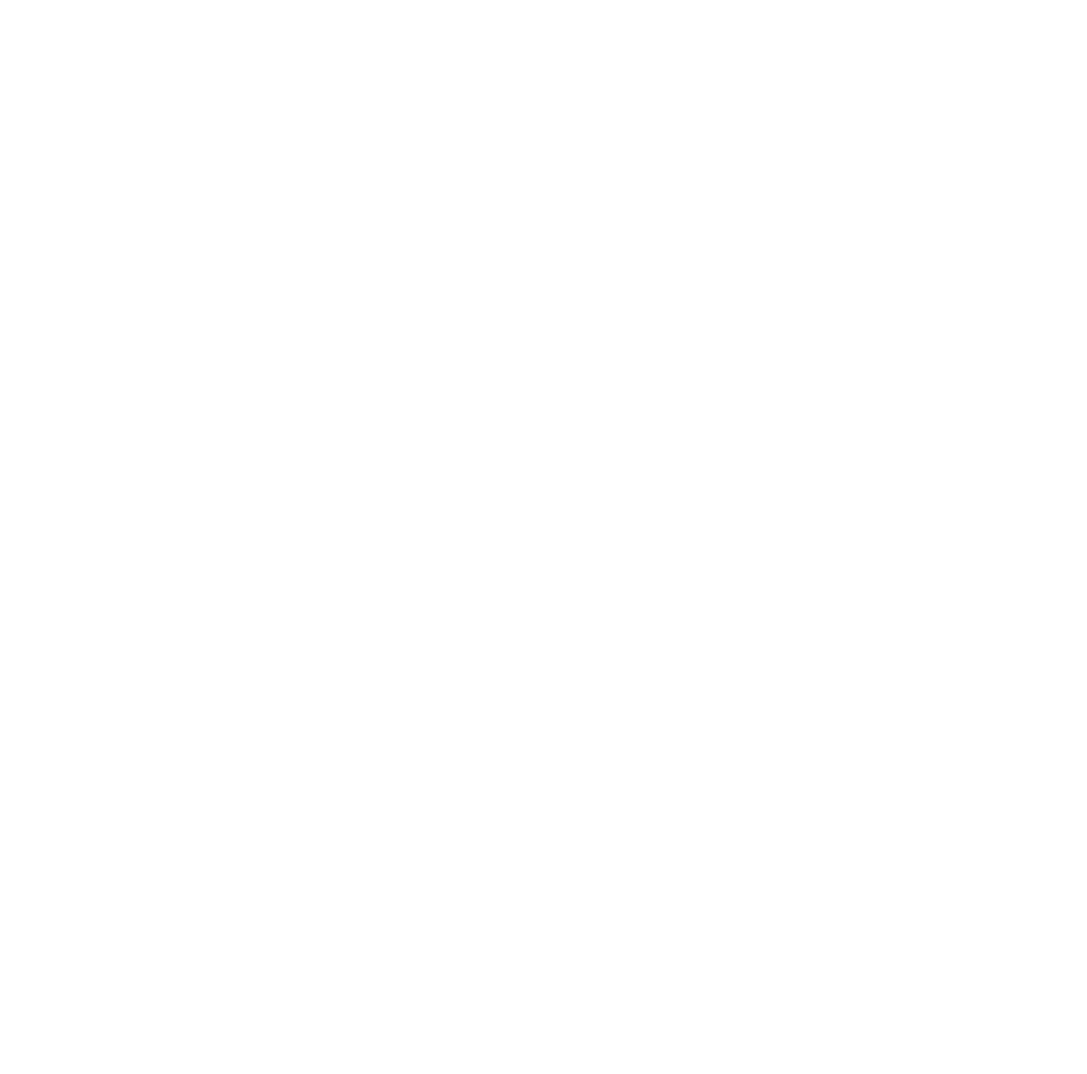
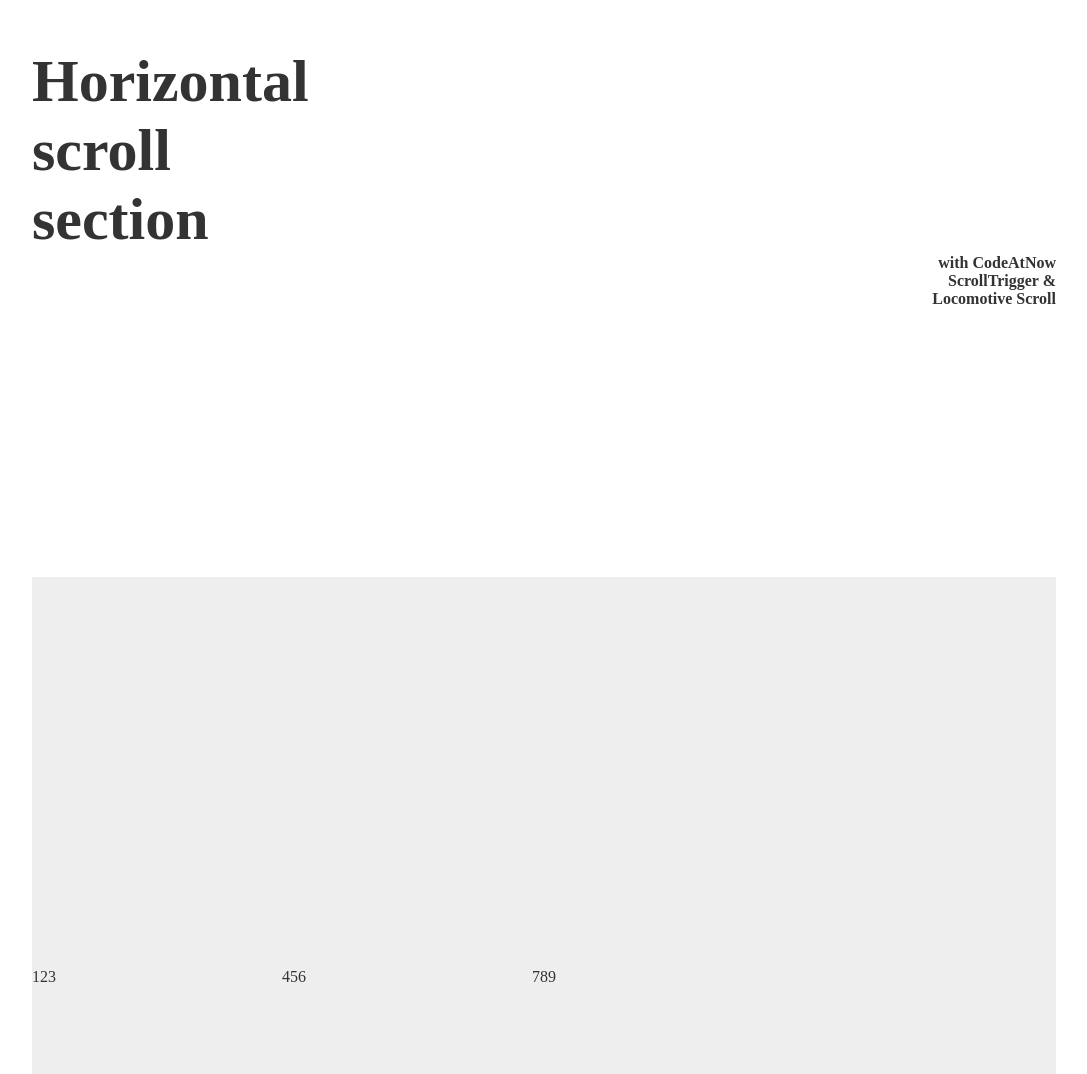
Before and after one commit to jgy4419/variable-site-clone-coding-ts, a React (Create React App) app: page /HorizontalScroll in a window 1280 px wide. Before the commit this address had no page. Shown: the part 223-1297 px from the top of the page, without its empty margins (96-1183 px from the left). Before the commit the page ends 800 px from the top, so only its background shows below. Built offline with nearby package versions, Linux system fonts and the light colour scheme.

Commit message:
2023-09-20 HorizontalScroll(ing) office

```diff
--- a/package.json
+++ b/package.json
@@ -13,6 +13,7 @@
     "@types/node": "^16.18.34",
     "@types/react": "^18.2.8",
     "@types/react-dom": "^18.2.4",
+    "locomotive-scroll": "^4.1.4",
     "npm": "^10.0.0",
     "react": "^18.2.0",
     "react-dom": "^18.2.0",
@@ -47,5 +48,8 @@
       "last 1 firefox version",
       "last 1 safari version"
     ]
+  },
+  "devDependencies": {
+    "@types/locomotive-scroll": "^4.1.1"
   }
 }
--- /dev/null
+++ b/src/components/SpecificPart/HorizontalScroll/HorizontalScroll.tsx
@@ -0,0 +1,56 @@
+import React, {useState, useEffect, useRef} from "react";
+import * as S from "./style/HorizontalScroll";
+import { useHorizontalScroll } from "./hook/useSideScroll";
+
+const HorizontalScroll = () => {
+    let scrollRef = useRef(null);
+    let scrollRefInner: any = useRef(null);
+    let test = ['123', '456', '789'];
+
+    useEffect(() => {
+        horizontalScrollEvent();
+    }, []);
+
+    function horizontalScrollEvent() {
+        let screenHeight = document.documentElement.scrollHeight;
+        document.addEventListener("scroll", () => {
+            let currentScrollValue = document.documentElement.scrollTop;
+            console.log(currentScrollValue);
+            let rightScroll = currentScrollValue / 5;
+            if(scrollRefInner.current !== null) {
+                scrollRefInner.current.style.transform = `translateX(-${rightScroll - 1000}px)`;
+
+            }
+        })
+    }
+    return (
+        <S.HorizontalScrollContainer>
+            <S.HorizontalScrollInner>
+                {/* 각 세션들 */}
+                <S.HorizontalScrollSection1>
+                    <S.HorizontalScrollSection1Title>
+                        Horizontal <br/> scroll <br/> section
+                    </S.HorizontalScrollSection1Title>
+                    <S.HorizontalScrollSection1Description>
+                        with CodeAtNow <br/> ScrollTrigger & <br/> Locomotive Scroll
+                    </S.HorizontalScrollSection1Description>
+                </S.HorizontalScrollSection1>
+                <S.HorizontalScrollSection2 ref={scrollRef}>
+                    <S.HorizontalScrollSection2Inner ref={scrollRefInner}>
+                        {
+                            test.map((item, index) => {
+                                return (
+                                    <S.HorizontalScrollItem key={index}>
+                                        {item}
+                                    </S.HorizontalScrollItem>
+                                )
+                            })
+                        }
+                    </S.HorizontalScrollSection2Inner>
+                </S.HorizontalScrollSection2>
+            </S.HorizontalScrollInner>
+        </S.HorizontalScrollContainer>
+    );
+};
+
+export default HorizontalScroll;
--- /dev/null
+++ b/src/components/SpecificPart/HorizontalScroll/hook/useSideScroll.ts
@@ -0,0 +1,21 @@
+import { useRef, useEffect } from "react";
+
+export function useHorizontalScroll() {
+  const elRef: any = useRef();
+  useEffect(() => {
+    const el: any = elRef.current;
+    if (el) {
+      const onWheel = (e: { deltaY: number; preventDefault: () => void; }) => {
+        if (e.deltaY == 0) return;
+        e.preventDefault();
+        el.scrollTo({
+          left: el.scrollLeft + e.deltaY,
+          behavior: "smooth"
+        });
+      };
+      el.addEventListener("wheel", onWheel);
+      return () => el.removeEventListener("wheel", onWheel);
+    }
+  }, []);
+  return elRef;
+}
--- /dev/null
+++ b/src/components/SpecificPart/HorizontalScroll/style/HorizontalScroll.ts
@@ -0,0 +1,62 @@
+import styled from 'styled-components';
+
+export const HorizontalScrollContainer = styled.div`
+    position: relative;
+    width: 100vw;
+    height: 100vh;
+    color: #333;
+`;
+
+export const HorizontalScrollInner = styled.div`
+    position: absolute;
+    width: 80%;
+    height: 100%;
+    inset: 0;
+    margin: auto;
+`;
+
+export const HorizontalScrollSection1 = styled.section`
+    position: relative;
+    width: 100%;
+    height: 100%;
+    display: flex;
+    flex-direction: column;
+    justify-content: center;
+    align-items: center;
+`;
+
+export const HorizontalScrollSection1Title = styled.h1`
+    width: 100%;
+    text-align: left;
+    font-size: 60px;
+`;
+
+export const HorizontalScrollSection1Description = styled.p`
+    width: 100%;
+    text-align: right;
+    font-weight: 600;
+`;
+
+export const HorizontalScrollSection2 = styled.section`
+    position: relative;
+    width: 100%;
+    height: 4000px;
+    background-color: #eee;
+`;
+
+export const HorizontalScrollSection2Inner = styled.div`
+        position: sticky;
+        display: flex;
+        align-items: center;
+        top: 0;
+        width: 90vw;
+        height: 100vh;
+        margin: auto;
+`;
+
+export const HorizontalScrollItem = styled.div`
+    display: flex;
+    align-items: center;
+    width: 250px;
+    height: 250px;
+`;
--- a/src/router/Router.tsx
+++ b/src/router/Router.tsx
@@ -11,6 +11,7 @@ import Footer from '../components/SpecificPart/footer/Footer';
 import CaptchaGenerator from '../components/SpecificPart/CaptchaGenerator/CaptchaGenerator';
 import Etc from '../components/SpecificPart/etc/Etc';
 import Parallax from "../components/SpecificPart/Parallax/Parallax"
+import HorizontalScroll from "../components/SpecificPart/HorizontalScroll/HorizontalScroll";
 
 const Router = () => {
     return (
@@ -27,6 +28,7 @@ const Router = () => {
             <Route path='/Menu' element={<Menu/>}/>
             <Route path='/Etc' element={<Etc/>}/>
             <Route path="/Parallax" element={<Parallax/>}/>
+            <Route path="/HorizontalScroll" element={<HorizontalScroll/>}/>
         </Routes>
     )
 }
```
Also changed, not shown: 1 other file (tests, documents, lock files or other folders).
